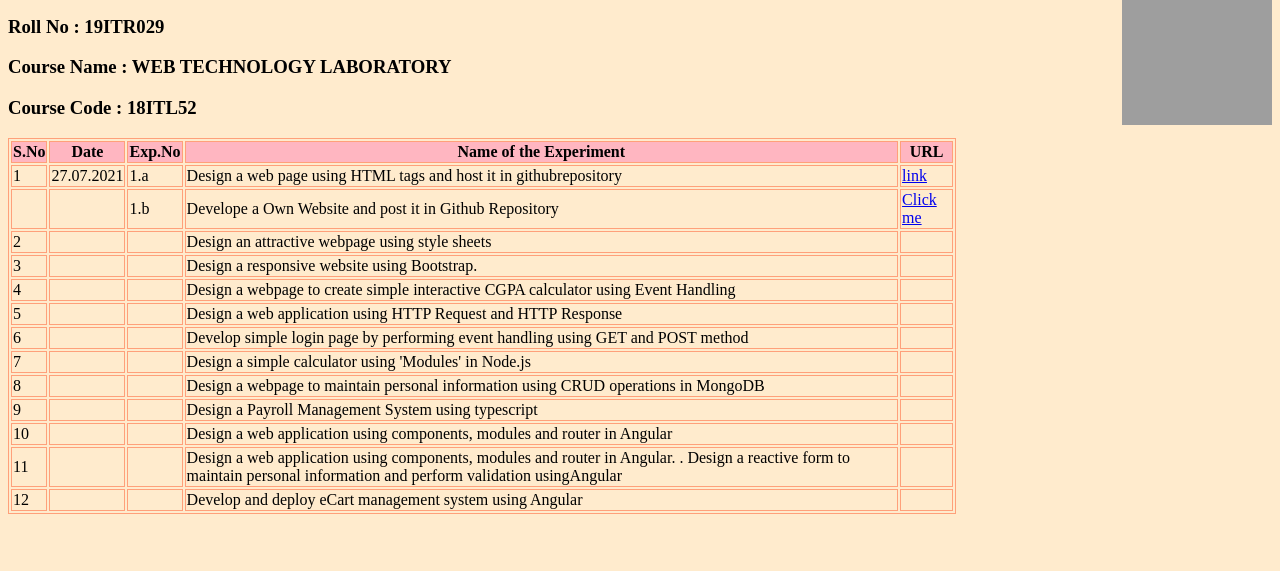
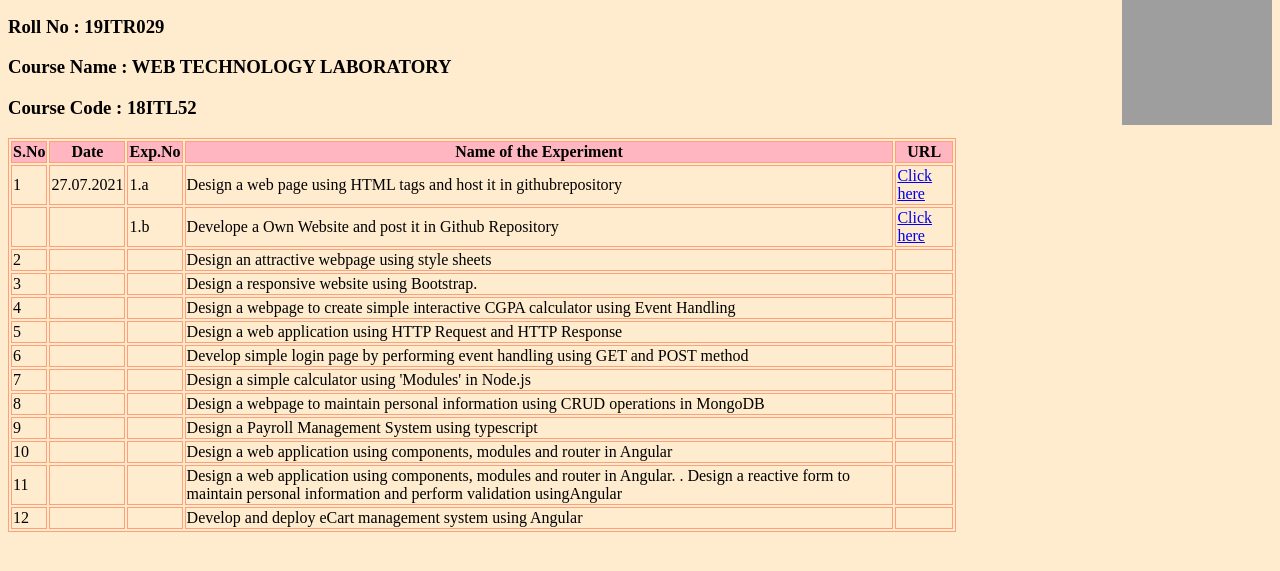
Before and after one commit to zoorojp01/Github, a plain HTML site: page index.html in a window 1280 px wide. Shown: the part 105-676 px from the top of the page. Drawn offline with Linux system fonts and the light colour scheme; grey boxes are pictures that could not be loaded.

Commit message:
Update index.html

```diff
--- a/index.html
+++ b/index.html
@@ -31,13 +31,13 @@
             <td>27.07.2021</td>
             <td>1.a</td>
             <td>Design a web page using HTML tags and host it in githubrepository</td>
-            <td><a href="Resume"> link</a></td>
+            <td><a href="Resume"> Click here</a></td>
         </tr>
             <td></td>
             <td></td>
             <td>1.b</td>
             <td>Develope a Own Website and post it in Github Repository</td>
-            <td><a href="https://zoorojp01.github.io/PUBG/">Click me</a></td>
+            <td><a href="https://zoorojp01.github.io/PUBG/">Click here</a></td>
         <tr>
             <td>2</td>
             <td></td>
```
